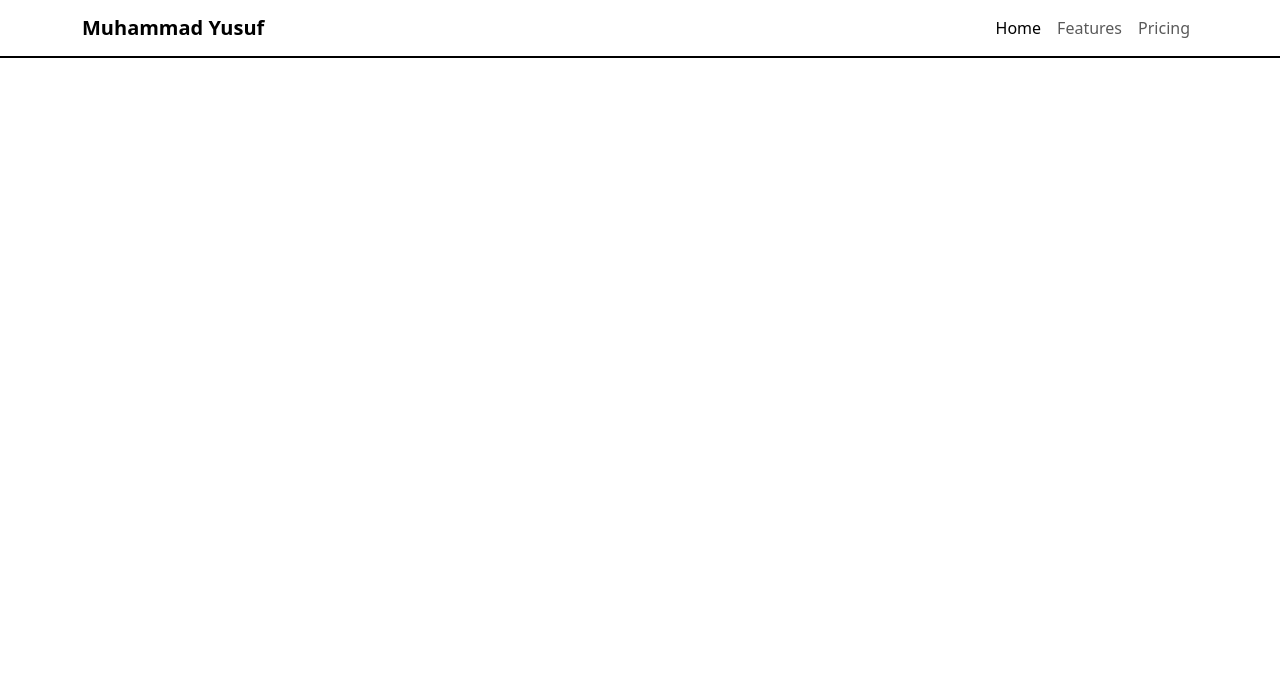
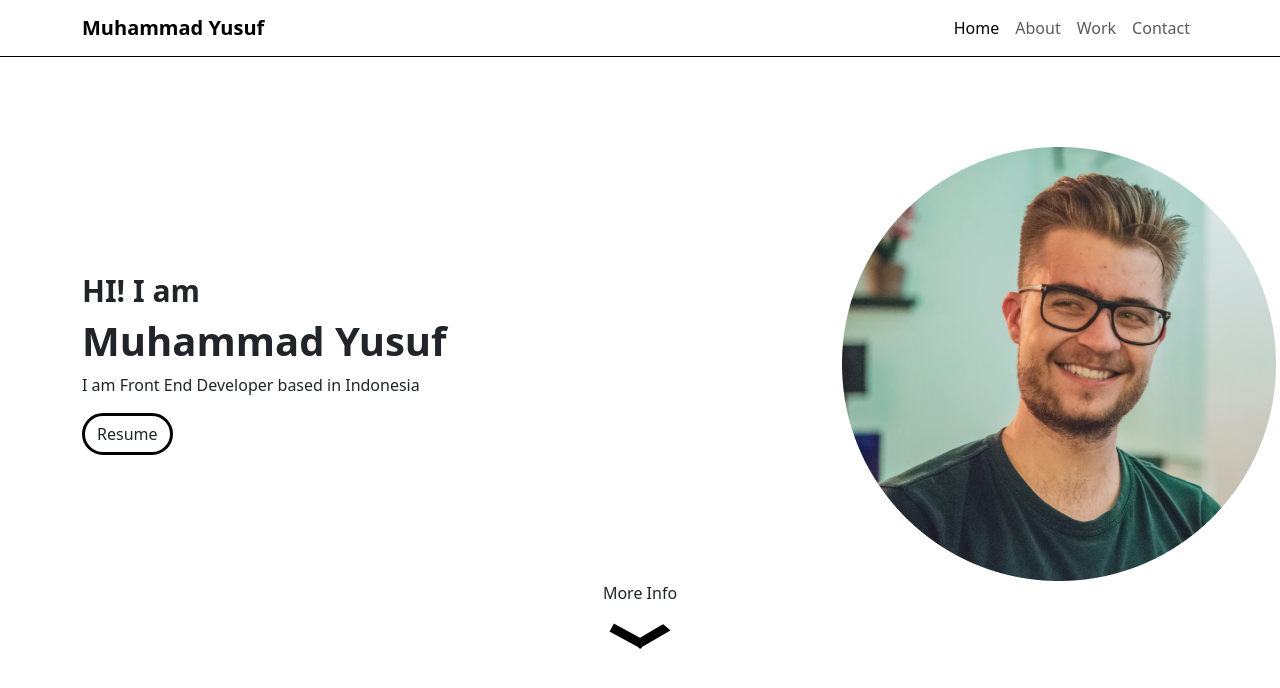
Before and after one commit to MuhammadYusuf10/Portofolio, a plain HTML site: page index.html in a window 1280 px wide. Drawn offline with nearby package versions, Linux system fonts and the light colour scheme.

Commit message:
add home

```diff
--- a/index.html
+++ b/index.html
@@ -23,10 +23,13 @@
             <a class="nav-link active" aria-current="page" href="#">Home</a>
           </li>
           <li class="nav-item">
-            <a class="nav-link" href="#">Features</a>
+            <a class="nav-link" href="#">About</a>
           </li>
           <li class="nav-item">
-            <a class="nav-link" href="#">Pricing</a>
+            <a class="nav-link" href="#">Work</a>
+          </li>
+          <li class="nav-item">
+            <a class="nav-link" href="#">Contact</a>
           </li>
         </ul>
       </div>
@@ -34,7 +37,25 @@
   </nav>
 <!-- Navbar End -->
 
-
+<!-- Home Start -->
+<section id="home" class="home container">
+  <div class="row d-flex align-items-center">
+    <div class="col-8">
+      <h3 class="fw-semibold ">HI! I am</h3>
+      <h1 class="fw-bold ">Muhammad Yusuf</h1>
+      <p>I am Front End Developer based in Indonesia</p>
+      <a href="img/potrait.png" class="btn button" download>Resume</a>
+    </div>
+    <div class="col-4">
+      <img src="img/potrait.png" alt="potrait">
+    </div>
+  </div>
+  <div class="arrow d-flex align-items-center flex-column">
+    <a class="text-decoration-none text-dark" href="#about">More Info</a>
+    <img src="img/arrow.svg" class="mt-2" id="arrow" alt="arrow">
+  </div>
+</section>
+<!-- Home End -->
 
 
 
--- a/style.css
+++ b/style.css
@@ -1,3 +1,43 @@
 .navbar{
-    border-bottom: 2px solid black ;
+    border-bottom: 1px solid black ;
 }
+
+section{
+    padding-top: 90px ;
+}
+
+.btn.button{
+    border: 3px solid black;
+    border-radius: 24px;
+}
+
+#home h1{
+    font-size: 40px;
+}
+
+#home h3{
+    font-size: 30px;
+}
+
+.btn.button:hover{
+    background-color: black;
+    color: white;
+    border: 3px solid black;
+}
+
+#arrow{
+    animation: 2s upDown infinite;
+}
+
+
+@keyframes upDown{
+    0%{
+        transform: translateY(0);
+    }
+    50%{
+        transform: translateY(10px);
+    }
+    100%{
+        transform: translateY(0);
+    }
+}
```
